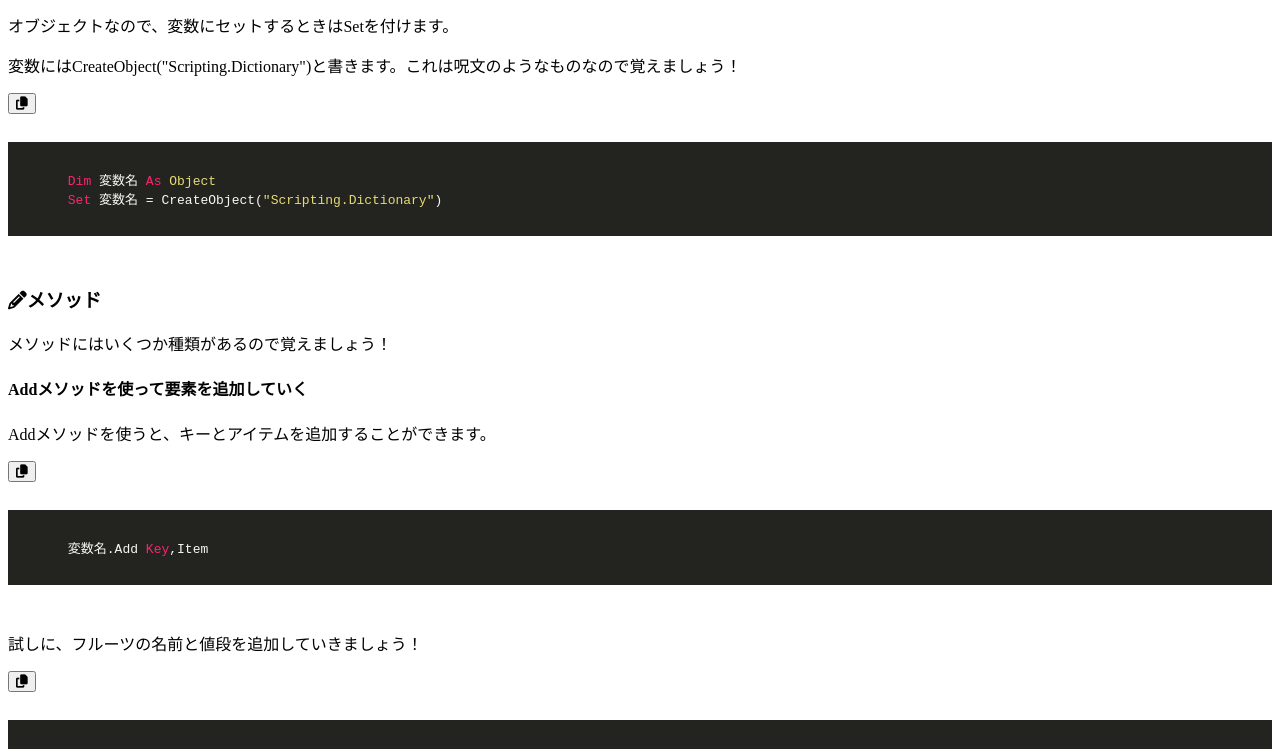
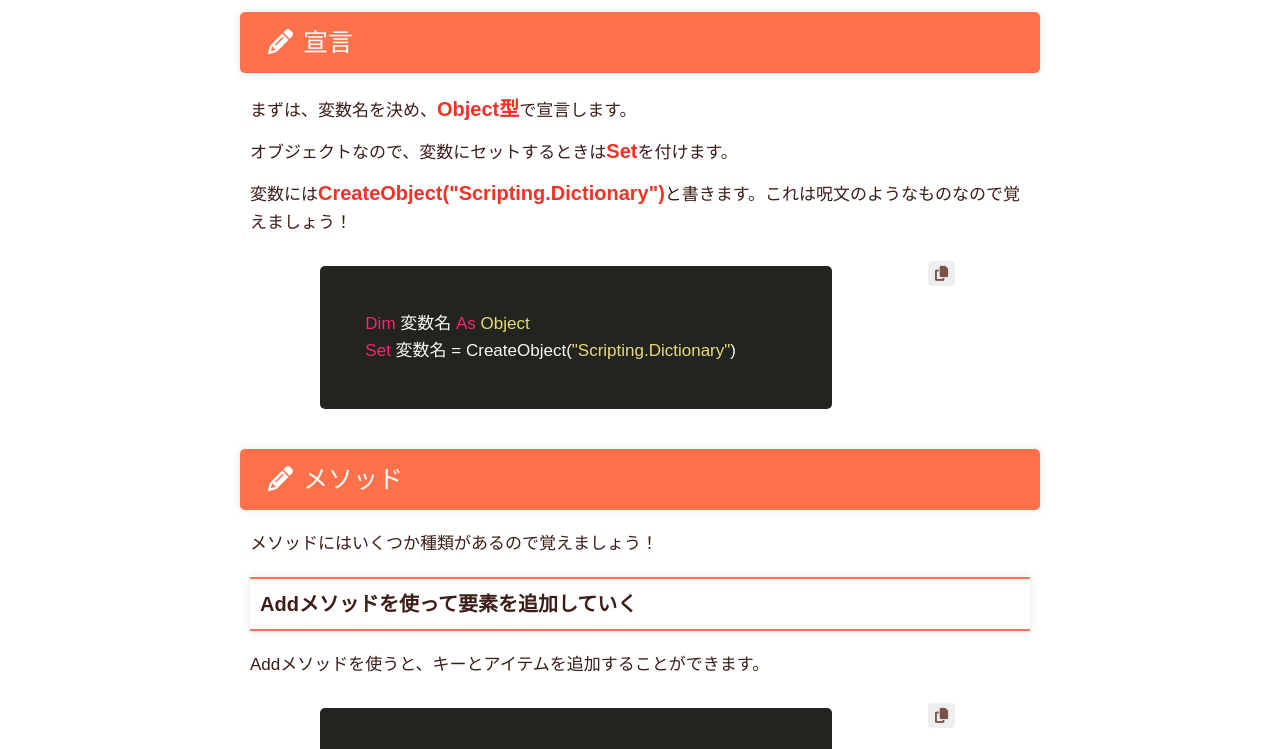
Before and after one commit to Anju1023/my-dictionary, a plain HTML site: page index.html in a window 1280 px wide. Shown: the part 481-1230 px from the top of the page. Drawn offline with nearby package versions, Linux system fonts and the light colour scheme; files that its build step writes are made by us from their sources; the site is published under a folder, as on GitHub Pages, so addresses that start at the root find nothing.

Commit message:
Update index.html

```diff
--- a/index.html
+++ b/index.html
@@ -4,7 +4,7 @@
     <meta charset="UTF-8" />
     <meta name="viewport" content="width=device-width, initial-scale=1.0" />
     <title>はじめてのDictionary</title>
-    <link rel="stylesheet" href="/src/css/style.css" />
+    <link rel="stylesheet" href="css/style.css" />
     <link
       rel="stylesheet"
       href="https://cdnjs.cloudflare.com/ajax/libs/highlight.js/11.9.0/styles/monokai-sublime.min.css"
@@ -308,6 +308,6 @@
     <script>
       hljs.highlightAll();
     </script>
-    <script src="/src/js/script.js"></script>
+    <script src="js/script.js"></script>
   </body>
 </html>
```
